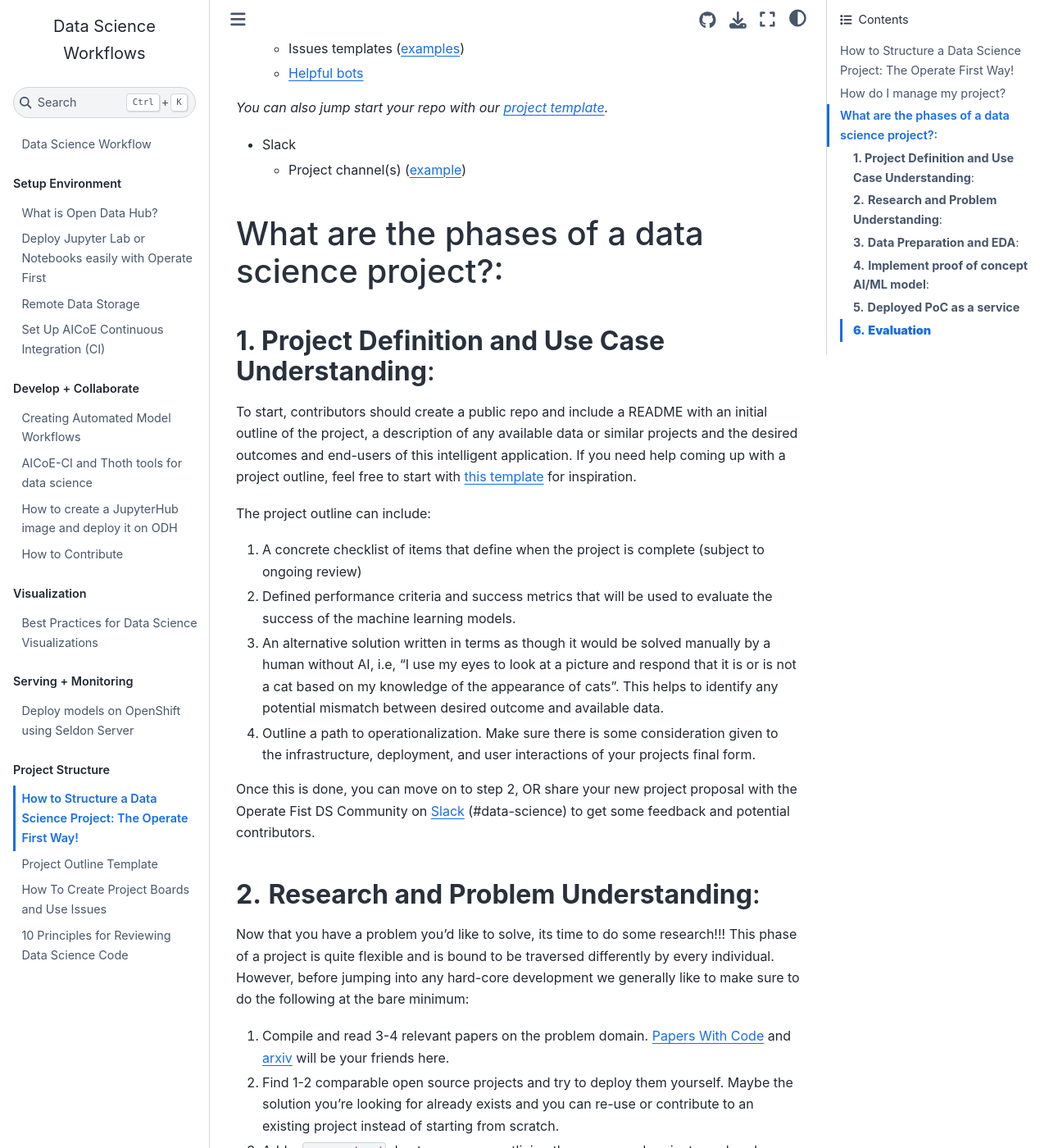
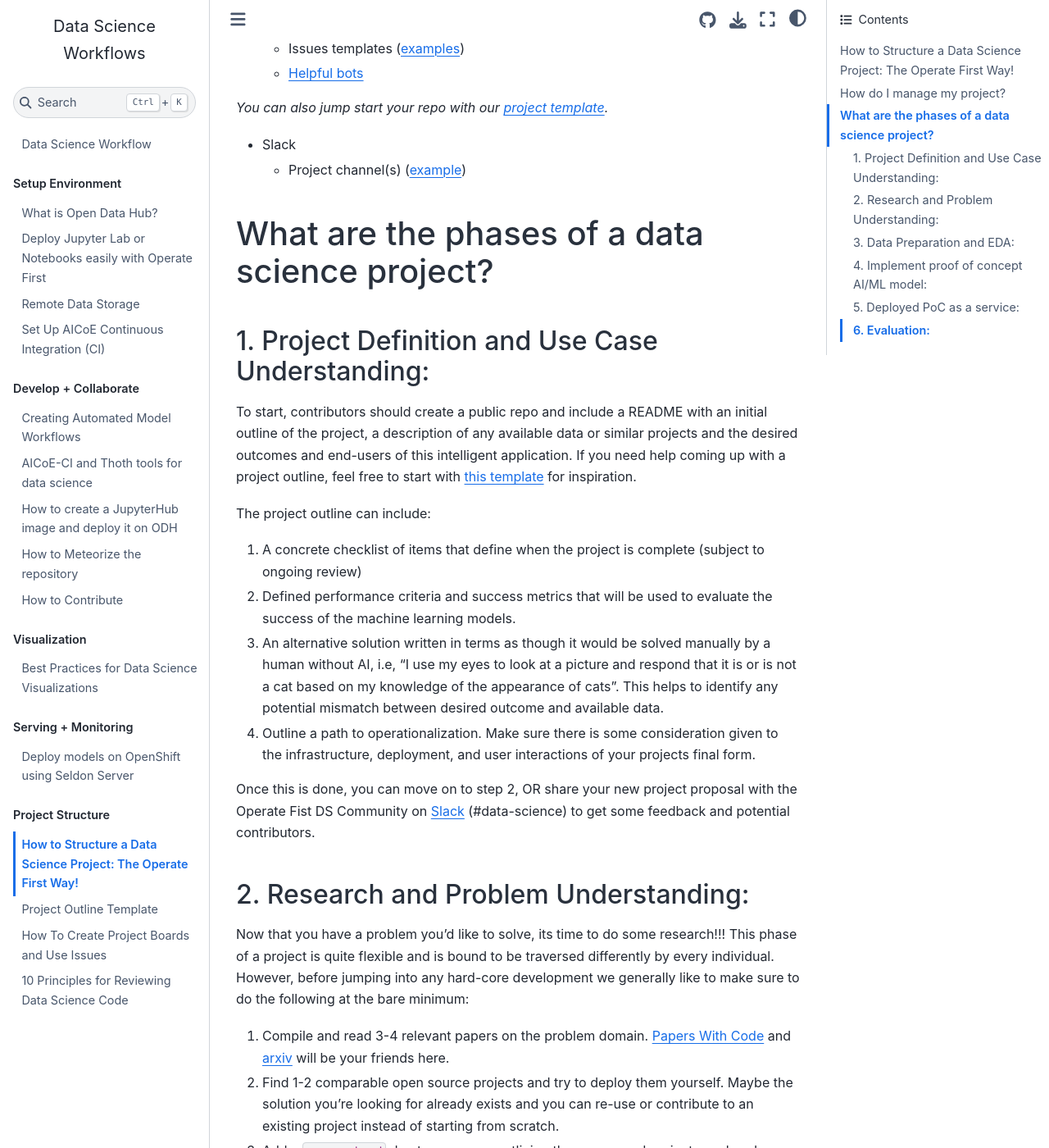
Before and after one commit to aicoe-aiops/data-science-workflows, a Jupyter Book: the page built from docs/project_structure/project-structure.md, in a window 1280 px wide and 1400 px high, scrolled down 661 px. Shown: the whole window at 82% size. Built offline with Jupyter Book 1.0.4 settings and Sphinx 7.4.7 and the Sphinx Book theme 1.1.4, drawn with Linux system fonts in a browser that asks for light colours; pages that are not in the unit, such as notebooks, are missing from menus; comment, search, counter and statistics services are not loaded; some of the changed text lies outside the part shown.

Commit message:
Make the documents headings clearer.

```diff
--- a/docs/project_structure/project-structure.md
+++ b/docs/project_structure/project-structure.md
@@ -19,9 +19,10 @@
 * Slack
 	* Project channel(s) ([example](https://join.slack.com/t/operatefirst/shared_invite/zt-o2gn4wn8-O39g7sthTAuPCvaCNRnLww))
 </br></br>
-# What are the phases of a data science project?:
 
-### **1. Project Definition and Use Case Understanding**:
+# What are the phases of a data science project?
+
+### 1. Project Definition and Use Case Understanding:
 
 To start, contributors should create a public repo and include a README with an initial outline of the project, a description of any available data or similar projects and the desired outcomes and end-users of this intelligent application. If you need help coming up with a project outline, feel free to start with [this template](/project-document-template.md) for inspiration.
 
@@ -37,7 +38,7 @@
 
 Once this is done, you can move on to step 2, OR share your new project proposal with the Operate Fist DS Community on [Slack](https://join.slack.com/t/operatefirst/shared_invite/zt-o2gn4wn8-O39g7sthTAuPCvaCNRnLww) (#data-science) to get some feedback and potential contributors.
 
-### **2.** **Research and Problem Understanding**:
+### 2. Research and Problem Understanding:
 
 Now that you have a problem you'd like to solve, its time to do some research!!! This phase of a project is quite flexible and is bound to be traversed differently by every individual. However, before jumping into any hard-core development we generally like to make sure to do the following at the bare minimum:
 
@@ -47,7 +48,7 @@
 
 3. Add a `research.md` doc to your repo outlining the papers and projects explored above. This may be useful to you for reference or documentation later on. Plus, anyone who needs to do the same research in the future will thank you.
 
-### **3.** **Data Preparation and EDA**:
+### 3. Data Preparation and EDA:
 
 Time to dig into the data. Before getting right into the Machine Learning development, we think its best practice to take some focused time to familiarize yourself with the data and to write all the data preparation, processing and management functions you'll need to make life easier in the future.
 
@@ -63,7 +64,7 @@
 5. Make any required updates to the project Readme/Plan if needed due to discoveries in the data set.
 
 
-### **4.** **Implement proof of concept AI/ML model**:
+### 4. Implement proof of concept AI/ML model:
 
 Here is were we start to do some ML exploration and put together our bare-bones mvp application.
 
@@ -73,7 +74,7 @@
 
 3. Once your Proof of Concept notebook(s) are done. Push them to your github repo and share them using [project meteor](https://shower.meteor.zone/)
 
-### **5.** **Deployed PoC as a service**
+### 5. Deployed PoC as a service:
 
 Your work is ready to leave the safety of a jupyter notebook and become a deployed service that will become the center of a new intelligent application. Get Excited!
 
@@ -82,7 +83,7 @@
 2. Write a short notebook that can send and receive inference requests from your model services endpoint to make it easy for others to test and try out.
 
 
-### **6.** **Evaluation**
+### 6. Evaluation:
 
 Now that your model is out in the wild, its a good idea to see if it's actually useful to anyone and evaluate its real world performance.
 
```
Also changed, not shown: docs/develop_collaborate/meteorize.md (+3 -3 lines), docs/serving_monitoring/monitor-jh.md (+1 -1 lines).
